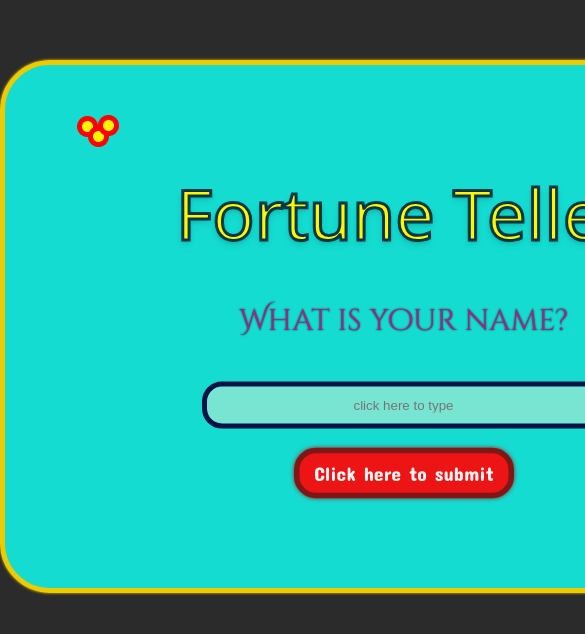
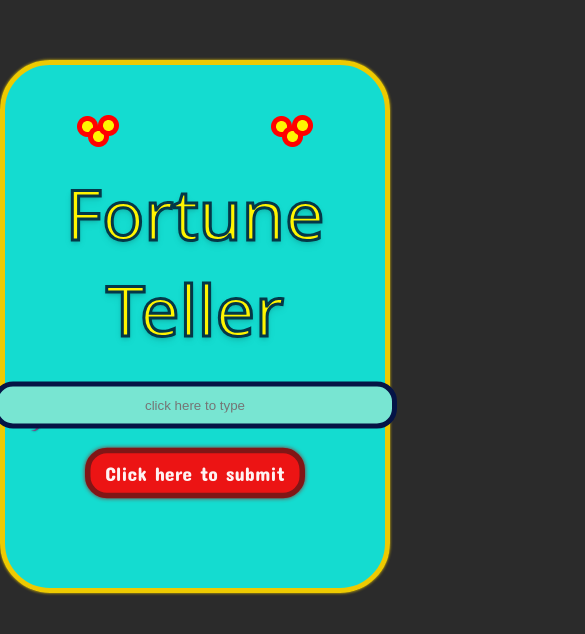
Before and after one commit to ezekielsiniishaya/fortune-teller, a plain HTML site: page index.html in a window 390 px wide. Shown: the top 634 px of the page, 585 px wide, since content can reach past the window. Drawn offline with Linux system fonts and the light colour scheme; a web font is replaced by a local one.

Commit message:
working on mobile view

```diff
--- a/index.css
+++ b/index.css
@@ -220,3 +220,9 @@ body {
 button:hover {
     cursor: pointer;
 }
+
+@media only screen and (max-width: 767px) {
+    .container {
+        width: 100%;
+    }
+}
--- a/index.html
+++ b/index.html
@@ -3,7 +3,7 @@
 
 <head>
     <meta charset="UTF-8">
-    <meta name="viewport" content="width=device-width, initial-scale=1.0, maximum-scale=1.0, user-scalable=no">
+    <meta name="viewport" content="width=device-width, initial-scale=1.0">
     <title>Fortune Teller</title>
     <link rel="stylesheet" type="text/css" href="index.css">
     <link rel="preconnect" href="https://fonts.googleapis.com">
```
